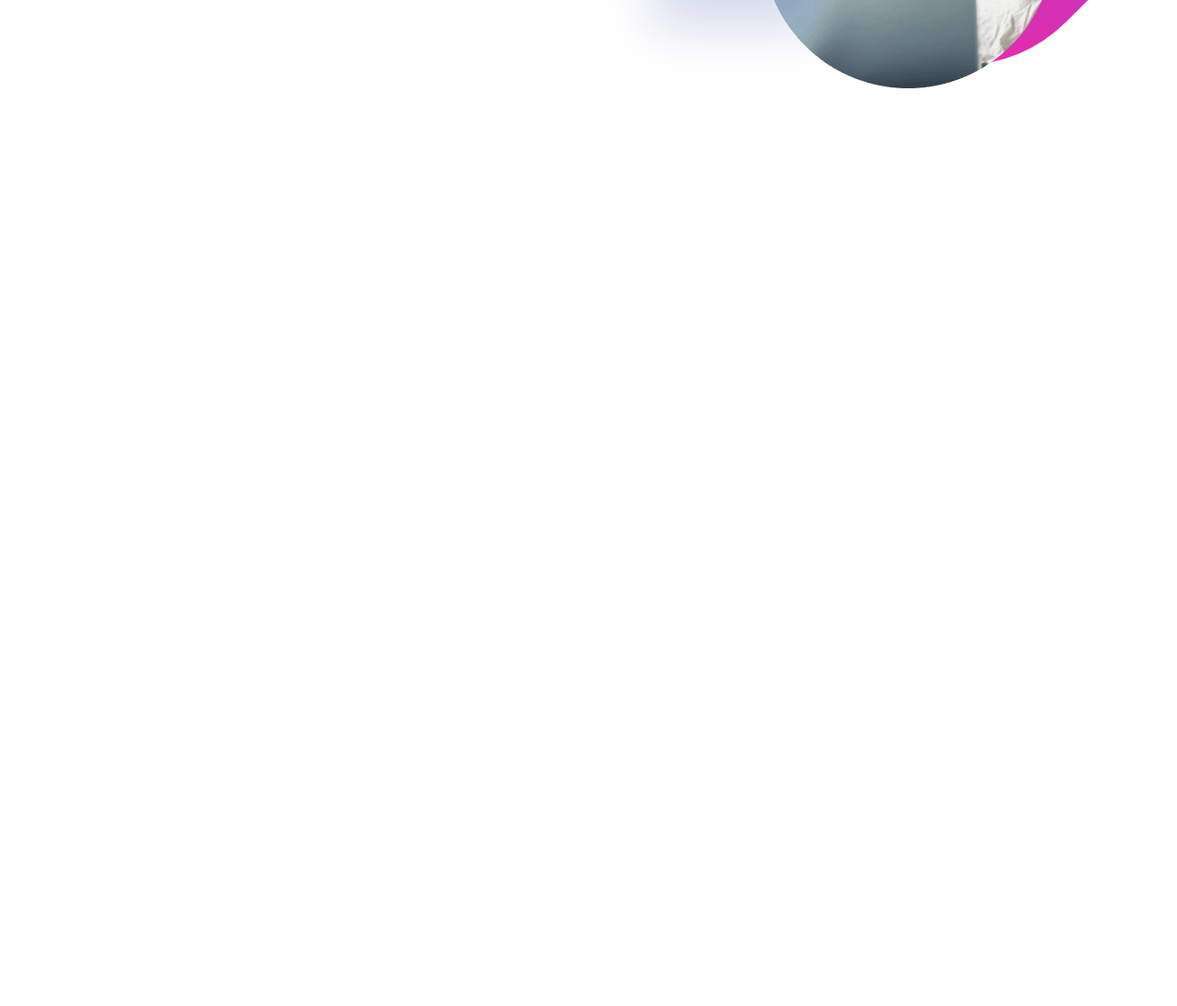
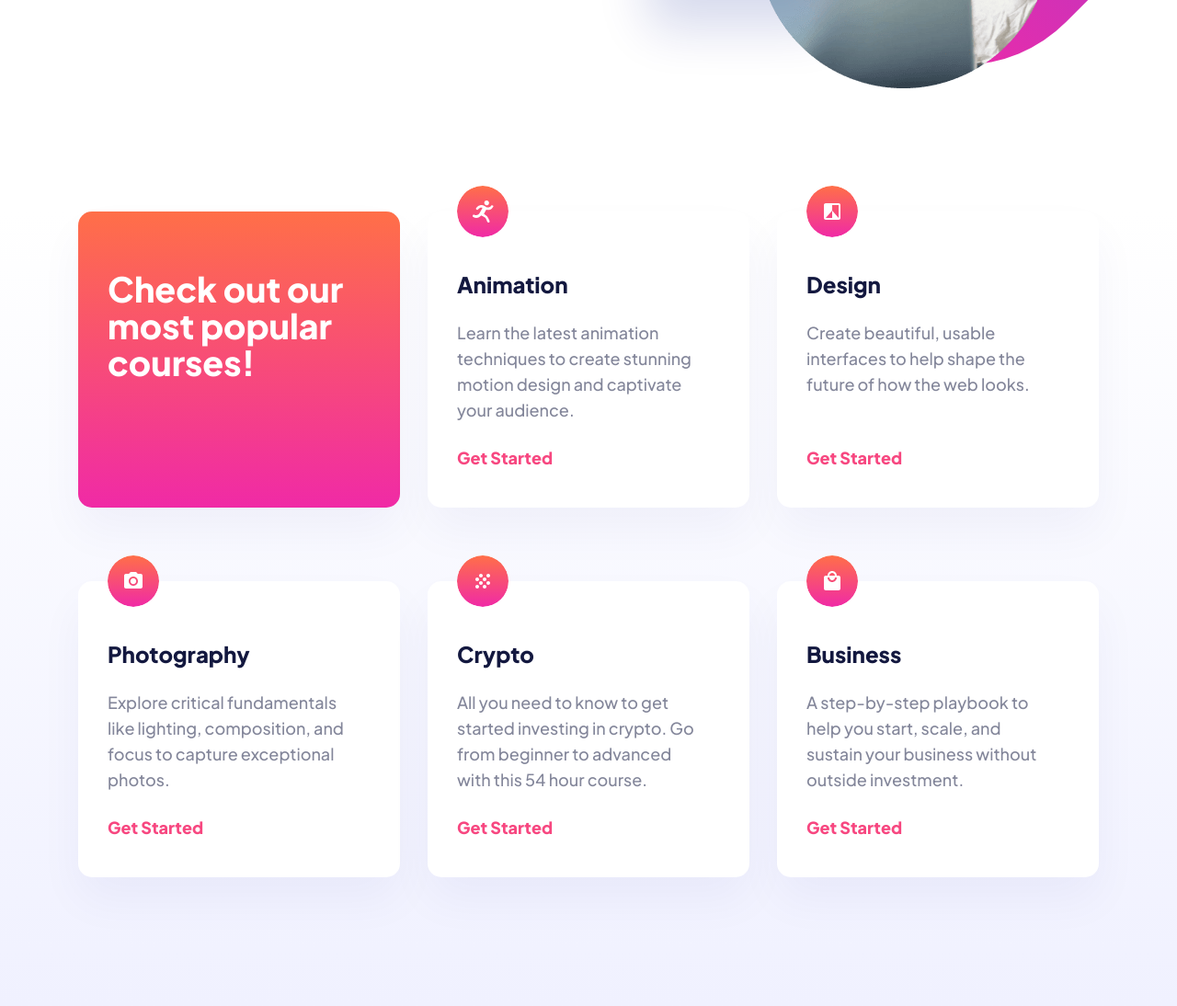
Before and after one commit to akramjonnuriddinov/002-exam, a plain HTML site: page index.html in a window 1280 px wide. Shown: the part 631-1725 px from the top of the page at 92% size. Before the commit the page ends 800 px from the top, so only its background shows below. Drawn offline with Linux system fonts and the light colour scheme.

Commit message:
Add main-content and styles

```diff
--- a/css/styles.css
+++ b/css/styles.css
@@ -75,7 +75,7 @@ img {
 /* CONTAINER */
 .container {
     width: 100%;
-    max-width: 1130px;
+    max-width: 1140px;
     padding-left: 15px;
     padding-right: 15px;
     margin-left: auto;
@@ -233,4 +233,95 @@ img {
 .course {
     top: 342px;
     left: -120px;
+    width: 199px;
 }
+
+.card {
+    background-image: linear-gradient(180deg, #FFFFFF 0%, #F0F1FF 100%);
+    margin-top: 134px;
+    padding-bottom: 140px;
+}
+
+.card__list {
+    display: flex;
+    flex-wrap: wrap;
+    margin: 0;
+    padding: 0;
+    list-style: none;
+    margin-bottom: -80px;
+}
+
+.card__item {
+    padding: 64px 32px 40px 32px;
+    box-shadow: 0px 25px 50px 0px #06168D0B;
+    background-color: #fff;
+    border-radius: 15px;
+    margin-bottom: 80px;
+    position: relative;
+    width: 350px;
+}
+
+.card__item:not(:nth-child(3n)) {
+    margin-right: 30px;
+}
+
+.card__item:nth-child(3) .card__text{
+    margin-bottom: 52px;
+}
+
+.card__img {
+    width: 56px;
+    height: 56px;
+    border-radius: 50%;
+    position: absolute;
+    top: 0;
+    transform: translateY(-50%);
+}
+
+.card__title {
+    margin-top: 0;
+    margin-bottom: 24px;
+    color: var(--dark-color);
+    font-weight: 800;
+    font-size: 24px;
+    line-height: 30.24px;
+}
+
+.card__text {
+    margin-top: 0;
+    margin-bottom: 24px;
+    width: 268px;
+}
+
+.card-link {
+    color: var(--link-color);
+    text-decoration: none;
+    display: inline-block;
+    font-weight: 700;
+    transition: color 0.4s ease;
+    margin-bottom: 0;
+}
+
+.card-link:hover {
+    color: var(--link-color-hover);
+}
+
+.card-link:active {
+    opacity: 0.6;
+}
+
+.head-card {
+    background-image: var(--accent-color);
+    color: #fff;
+    padding: 64px 32px;
+    font-size: 32px;
+    line-height: 40px;
+    font-weight: 800;
+    margin-right: 30px;
+}
+
+.head-card__title {
+    width: 286px;
+    margin-top: 0;
+    margin-bottom: 0;
+}
--- a/index.html
+++ b/index.html
@@ -45,6 +45,48 @@
         </div>
     </div>
 
+    <main class="main-content">
+        <section class="card">
+            <div class="card__container container">
+                <ul class="card__list">
+                    <li class="card__item head-card">
+                        <h3 class="head-card__title">Check out our most popular courses!</h3>
+                    </li>
+                    <li class="card__item">
+                        <img src="img/card-1.svg" alt="Card item img" class="card__img" width="22" height="24">
+                        <h3 class="card__title">Animation</h3>
+                        <p class="card__text">Learn the latest animation techniques to create stunning motion design and captivate your audience.</p>
+                        <a class="card-link" href="#">Get Started</a>
+                    </li>
+                    <li class="card__item">
+                        <img src="img/card-2.svg" alt="Card item img" class="card__img" width="22" height="24">
+                        <h3 class="card__title">Design</h3>
+                        <p class="card__text">Create beautiful, usable interfaces to help shape the future of how the web looks.</p>
+                        <a class="card-link" href="#">Get Started</a>
+                    </li>
+                    <li class="card__item">
+                        <img src="img/card-3.svg" alt="Card item img" class="card__img" width="22" height="24">
+                        <h3 class="card__title">Photography</h3>
+                        <p class="card__text">Explore critical fundamentals like lighting, composition, and focus to capture exceptional photos.</p>
+                        <a class="card-link" href="#">Get Started</a>
+                    </li>
+                    <li class="card__item">
+                        <img src="img/card-4.svg" alt="Card item img" class="card__img" width="22" height="24">
+                        <h3 class="card__title">Crypto</h3>
+                        <p class="card__text">All you need to know to get started investing in crypto. Go from beginner to advanced with this 54 hour course.</p>
+                        <a class="card-link" href="#">Get Started</a>
+                    </li>
+                    <li class="card__item">
+                        <img src="img/card-5.svg" alt="Card item img" class="card__img" width="22" height="24">
+                        <h3 class="card__title">Business</h3>
+                        <p class="card__text">A step-by-step playbook to help you start, scale, and sustain your business without outside investment.</p>
+                        <a class="card-link" href="#">Get Started</a>
+                    </li>
+                </ul>
+            </div>
+        </section>
+    </main>
+
     <script src="js/main.js"></script>
 </body>
 </html>
```
Also changed, not shown: img/card-1.svg (added), img/card-1@2x.svg (added), img/card-2.svg (added), img/card-2@2x.svg (added), img/card-3.svg (added), img/card-3@2x.svg (added), img/card-4.svg (added), img/card-4@2x.svg (added), img/card-5.svg (added), img/card-5@2x.svg (added).
